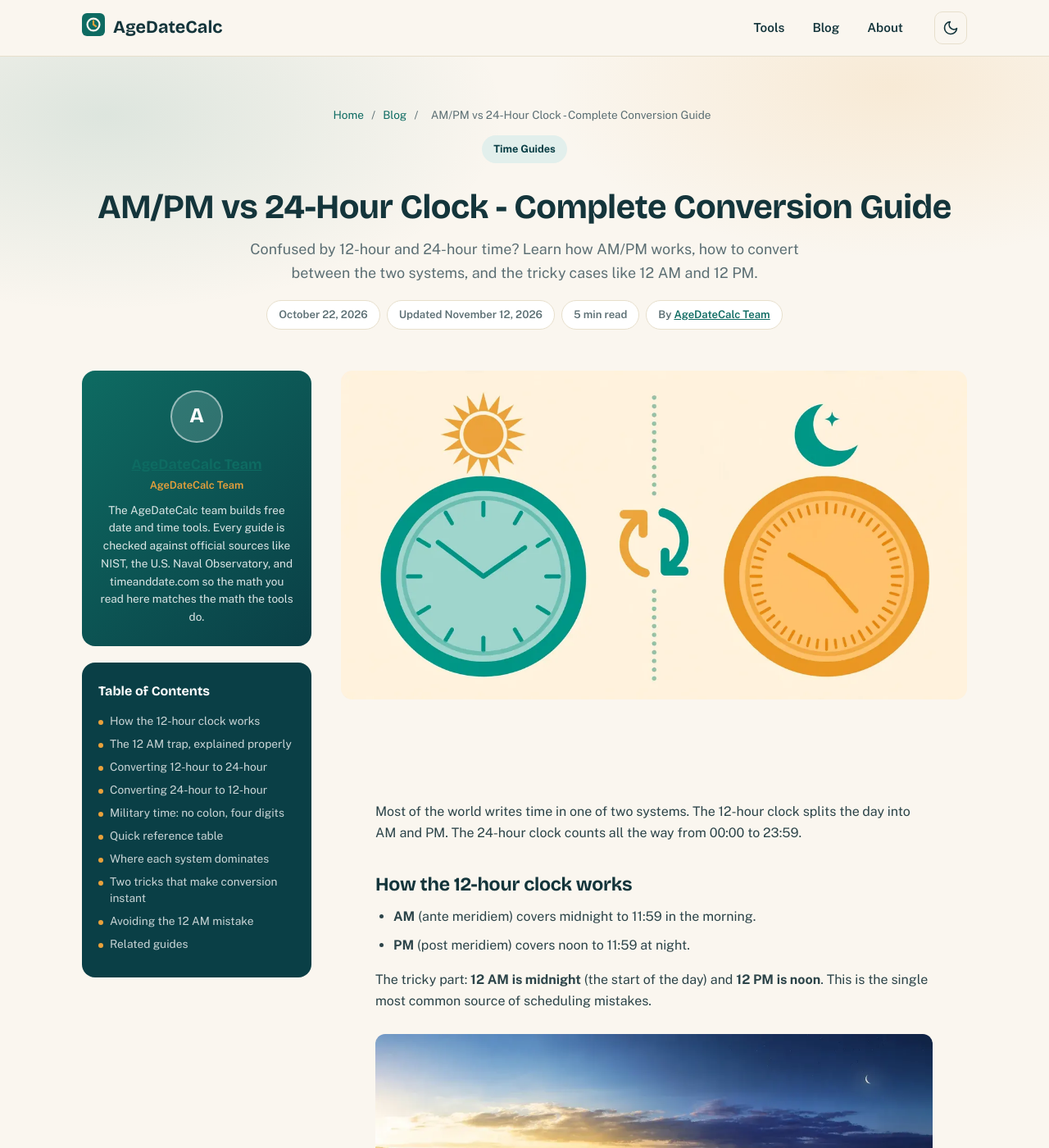
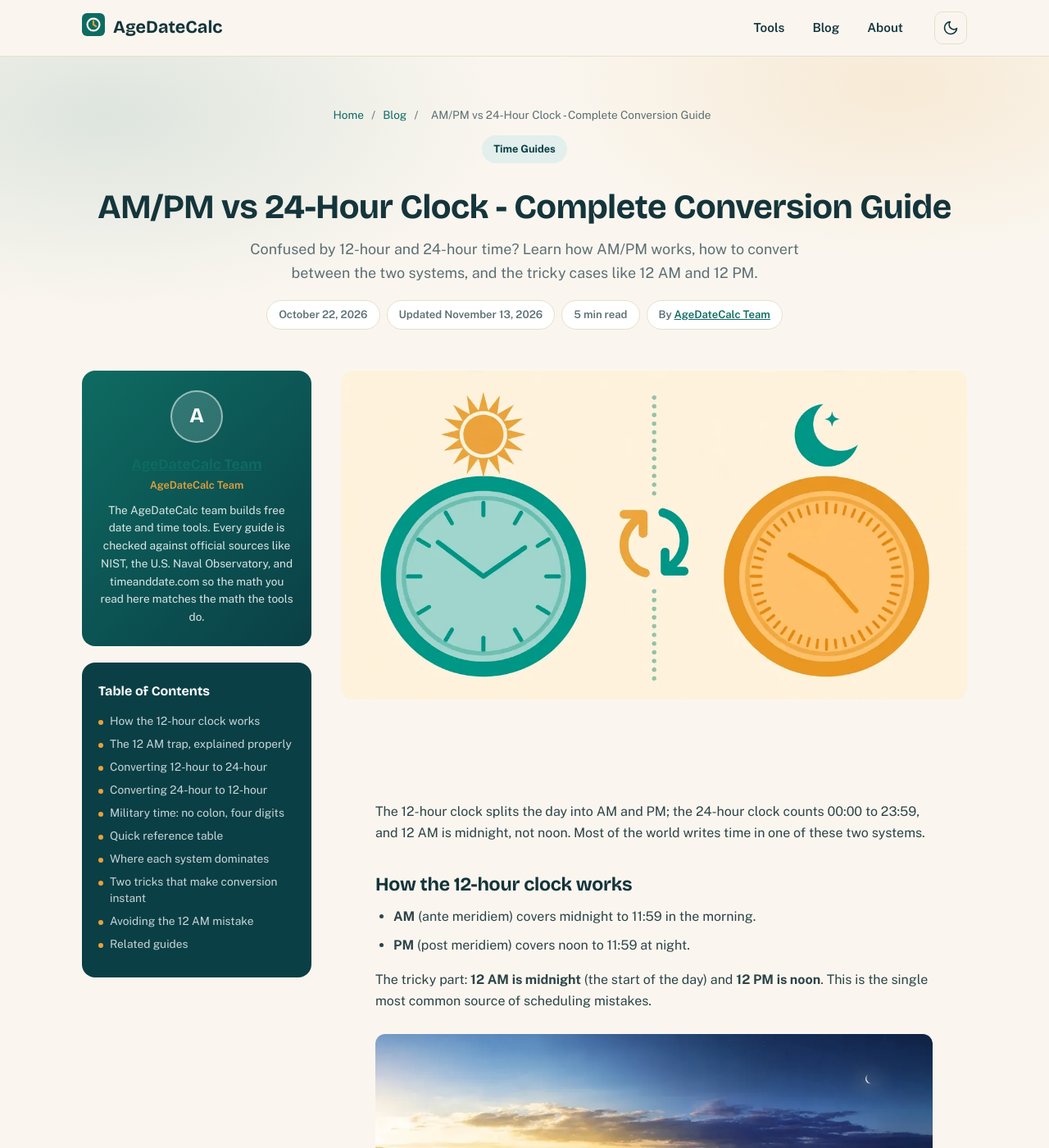
Before and after one commit to zaidmeo09-dhangal/agedatecalc, a Jekyll site: the page built from _posts/2026-10-22-am-pm-vs-24-hour-clock.md, in a window 1280 px wide and 1400 px high. Shown: the whole window at 82% size. Built offline with Jekyll 4.4.1, drawn with Linux system fonts in a browser that asks for light colours.

Commit message:
SEO audit fixes: broken links, titles, DST 2027, schema, og:image

```diff
--- a/_posts/2026-10-22-am-pm-vs-24-hour-clock.md
+++ b/_posts/2026-10-22-am-pm-vs-24-hour-clock.md
@@ -3,7 +3,7 @@
 title: AM/PM vs 24-Hour Clock - Complete Conversion Guide
 slug: am-pm-vs-24-hour-clock
 date: '2026-10-22'
-last_modified_at: 2026-11-12
+last_modified_at: 2026-11-13
 status: Published
 author: AgeDateCalc Team
 category: Time Guides
@@ -55,7 +55,7 @@
 
 <div class="prose" markdown="1">
 
-Most of the world writes time in one of two systems. The 12-hour clock splits the day into AM and PM. The 24-hour clock counts all the way from 00:00 to 23:59.
+The 12-hour clock splits the day into AM and PM; the 24-hour clock counts 00:00 to 23:59, and 12 AM is midnight, not noon. Most of the world writes time in one of these two systems.
 
 ## How the 12-hour clock works
 
```
